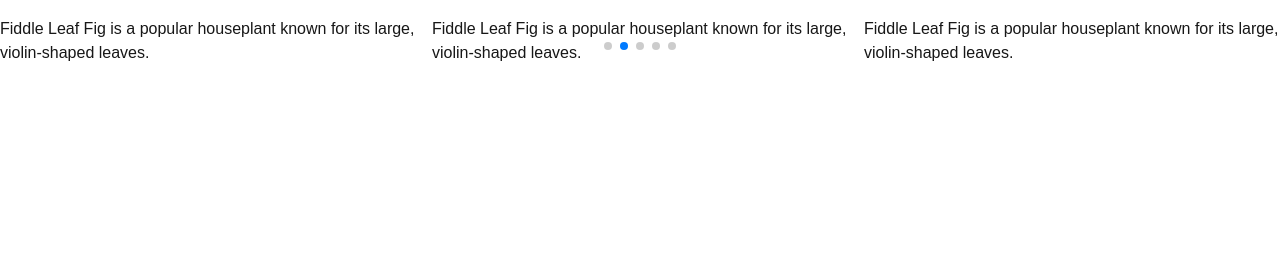
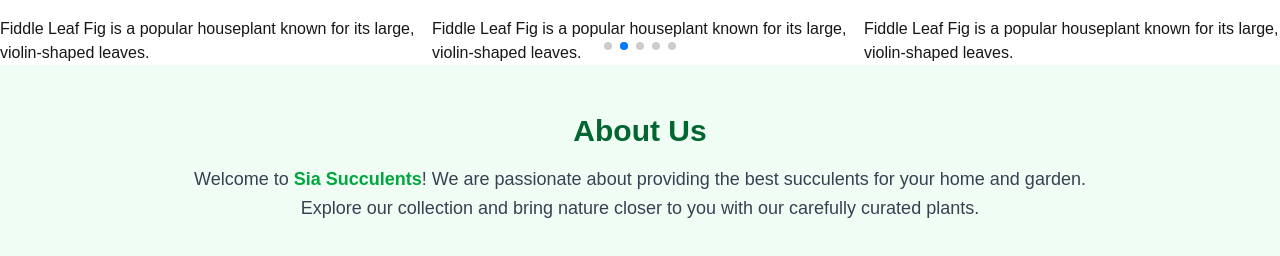
Before and after one commit to kibrepos/sia-succulents, a Next.js app: page / in a window 1280 px wide. Shown: the part 1051-1307 px from the top of the page. Before the commit the page ends 1116 px from the top, so only its background shows below. Built offline with nearby package versions, Linux system fonts and the light colour scheme.

Commit message:
Added about section

```diff
--- /dev/null
+++ b/src/app/components/About.tsx
@@ -0,0 +1,14 @@
+export default function About() {
+  return (
+    <section className="bg-green-50 py-12 px-6 md:px-12 text-center">
+      <div className="max-w-4xl mx-auto">
+        <h2 className="text-3xl font-bold text-green-800 mb-4">About Us</h2>
+        <p className="text-lg text-gray-700 leading-relaxed">
+          Welcome to <span className="font-semibold text-green-600">Sia Succulents</span>!
+          We are passionate about providing the best succulents for your home and garden.
+          Explore our collection and bring nature closer to you with our carefully curated plants.
+        </p>
+      </div>
+    </section>
+  );
+}
--- a/src/app/page.tsx
+++ b/src/app/page.tsx
@@ -1,6 +1,7 @@
 import FeaturedPlants from "./components/FeaturedPlants";
 import Header from "./components/Header";
 import MainBanner from "./components/MainBanner";
+import About from "./components/About";
 
 export default function Home() {
   return (
@@ -9,6 +10,7 @@ export default function Home() {
       <main>
         <MainBanner />
         <FeaturedPlants />
+        <About />
       </main>
     </div>
   );
```
